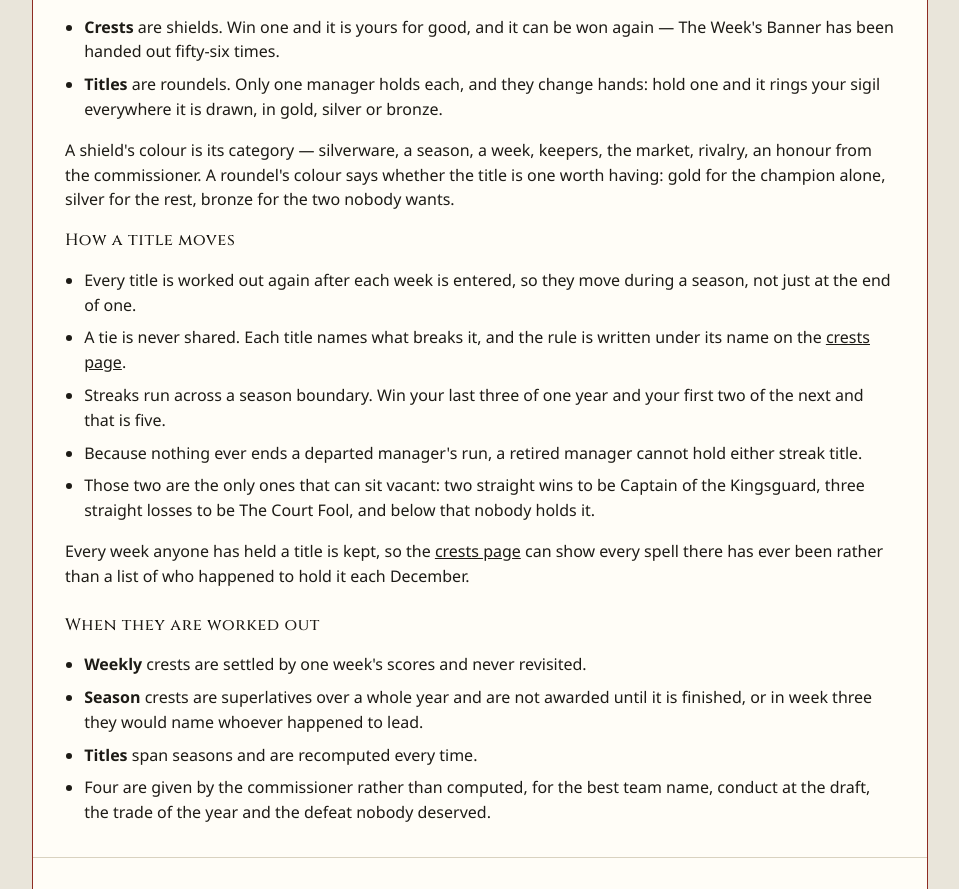
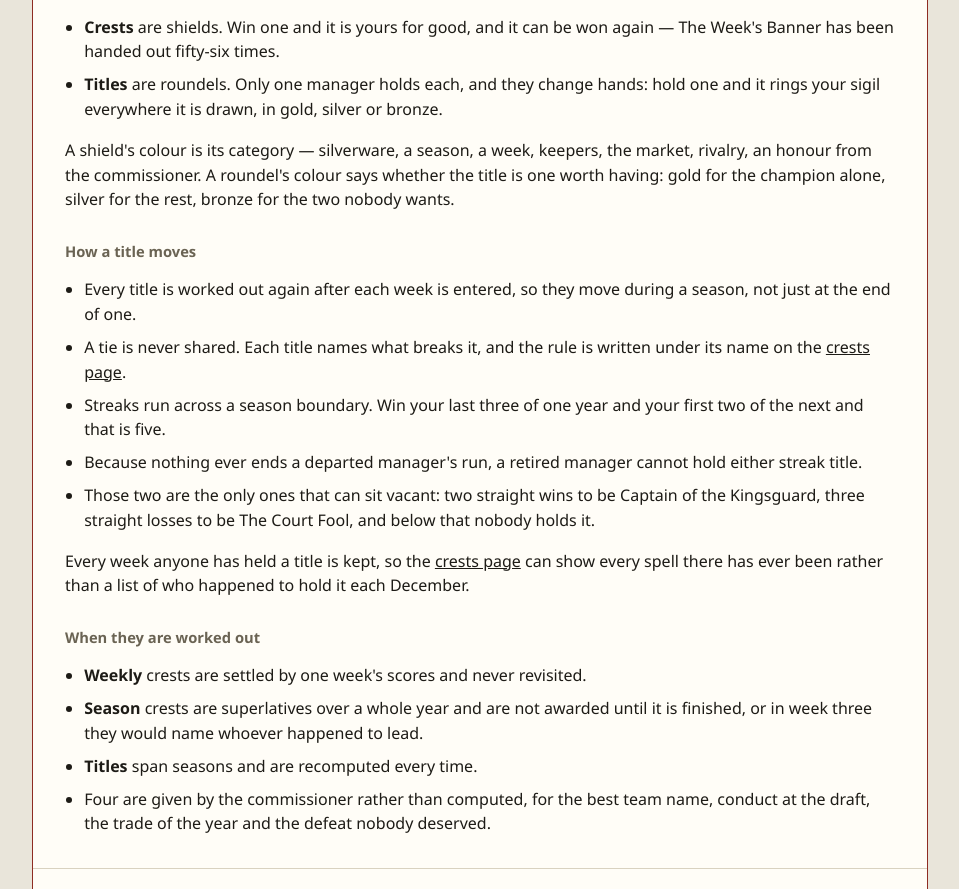
Before and after one commit to djans44/WeTheNorth, a FastAPI app: page /rules in a window 1280 px wide. Shown: the part 4840-5729 px from the top of the page, without its empty margins (160-1119 px from the left). Run offline with FastAPI, Linux system fonts and the light colour scheme; the visitor is signed in with stand-in values (Sample User, id 1); some libraries are stand-ins or nearby versions.

Commit message:
Rules: one kind of subheading, not two
The crests section arrived with its two h3s in .record-group -- display face,
a size up, full ink -- while every other h3 on the page was the plain one.
Two sections out of eleven looking different was easy to miss. The regroup
made it obvious: Keepers now holds six subheadings and Draft three, so it was
ten plain against two dressed.

Both ways of settling it were rendered before choosing.

Giving .record-group to all twelve puts every subheading in Cinzel at --t-md,
and that flattens the page. "Contracts" ends up nearly the weight of
"Keepers" above it, so the page reads as though it has nineteen sections
again -- which is precisely what splitting eleven sections into seven was
meant to stop. It also adds ten more uppercase display headings to a document
meant to be read as prose.

Plain everywhere keeps the two tiers the rail now advertises: seven Cinzel
section titles, quiet subheadings under them. So the newcomer matches the page
rather than the page matching the newcomer.

.record-group is untouched and still earns its keep on /history, /season and
/team, where it does the job its comment describes -- a heading over a whole
group of lists. Using it for prose subheadings here was the stretch.

Co-Authored-By: Claude Opus 5 (1M context) <noreply@anthropic.com>
Claude-Session: https://claude.ai/code/session_017AyGSFzNmW6EyfXFYCL5XC

```diff
--- a/app/templates/rules.html
+++ b/app/templates/rules.html
@@ -328,7 +328,7 @@
       the champion alone, silver for the rest, bronze for the two nobody
       wants.</p>
 
-    <h3 class="record-group">How a title moves</h3>
+    <h3>How a title moves</h3>
     <ul class="ruleset">
       <li>Every title is worked out again after each week is entered, so
         they move during a season, not just at the end of one.</li>
@@ -347,7 +347,7 @@
       <a href="/crests">crests page</a> can show every spell there has ever
       been rather than a list of who happened to hold it each December.</p>
 
-    <h3 class="record-group">When they are worked out</h3>
+    <h3>When they are worked out</h3>
     <ul class="ruleset">
       <li><b>Weekly</b> crests are settled by one week's scores and never
         revisited.</li>
```
